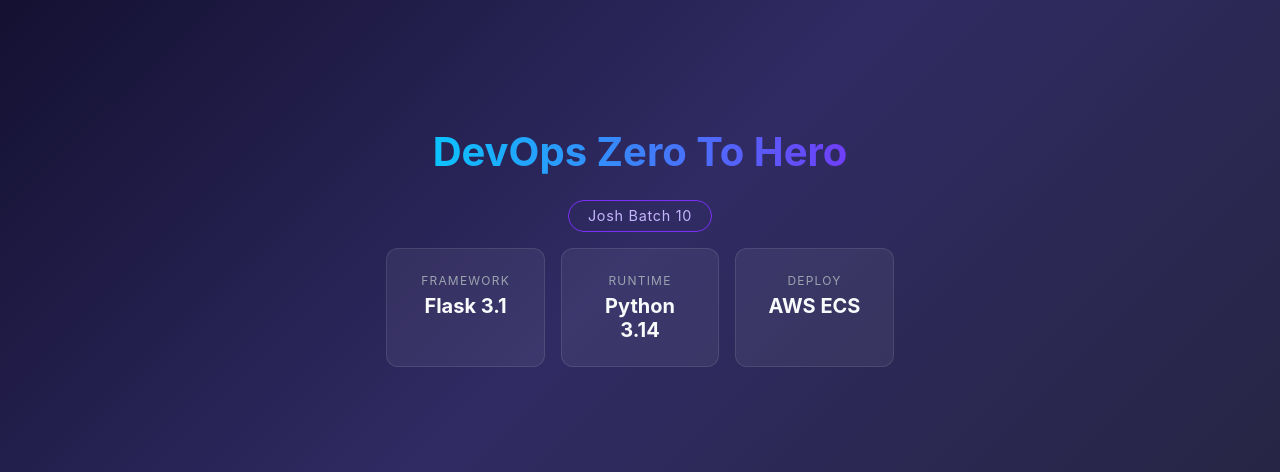
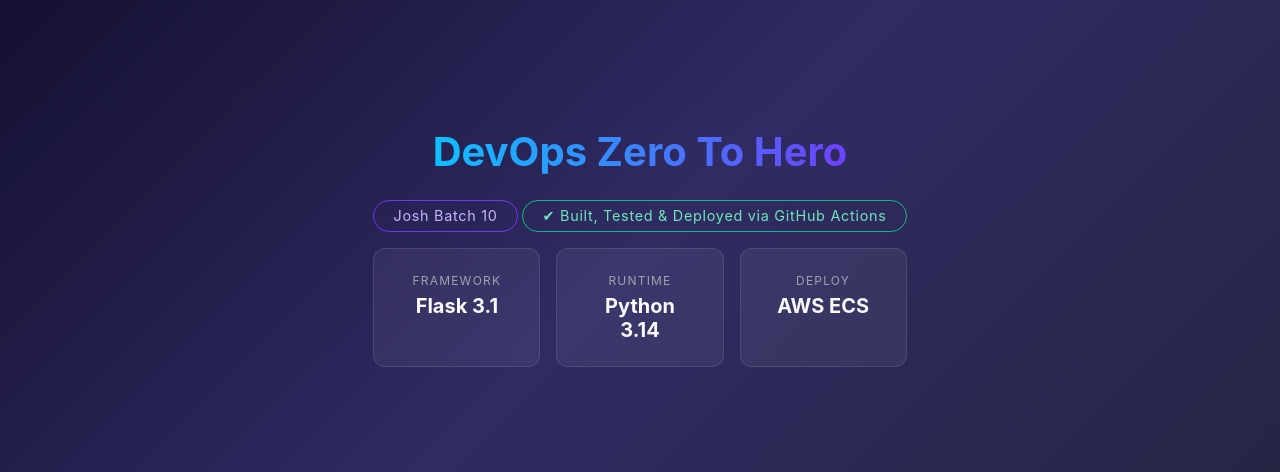
Before and after one commit to Rakesh2402/github-actions-zero-to-hero, a Flask app: page / in a window 1280 px wide. Shown: the part 153-625 px from the top of the page. Run offline with Flask 3, Linux system fonts and the light colour scheme.

Commit message:
updated index.html

```diff
--- a/docker-compose.yml
+++ b/docker-compose.yml
@@ -1,7 +1,7 @@
 services:
 
  web:
-  image: ${DOCKERHUB_USER}/github-actions-app:latest
+  image: ${DOCKERHUB_USER}/github-actions-app:${{ github.sha }}
   #${DOCKER_TAG}
   ports:
    - "80:80"
--- a/templates/index.html
+++ b/templates/index.html
@@ -71,6 +71,11 @@
 
         <div class="badge">Josh Batch 10</div>
 
+        <!-- ✅ Added CI/CD Status -->
+        <div class="badge" style="border-color:#10b981; color:#6ee7b7;">
+            ✔ Built, Tested & Deployed via GitHub Actions
+        </div>
+
         <div class="cards">
             <div class="card">
                 <span>Framework</span>
```
Also changed, not shown: .github/workflows/deploy-app.yml.
